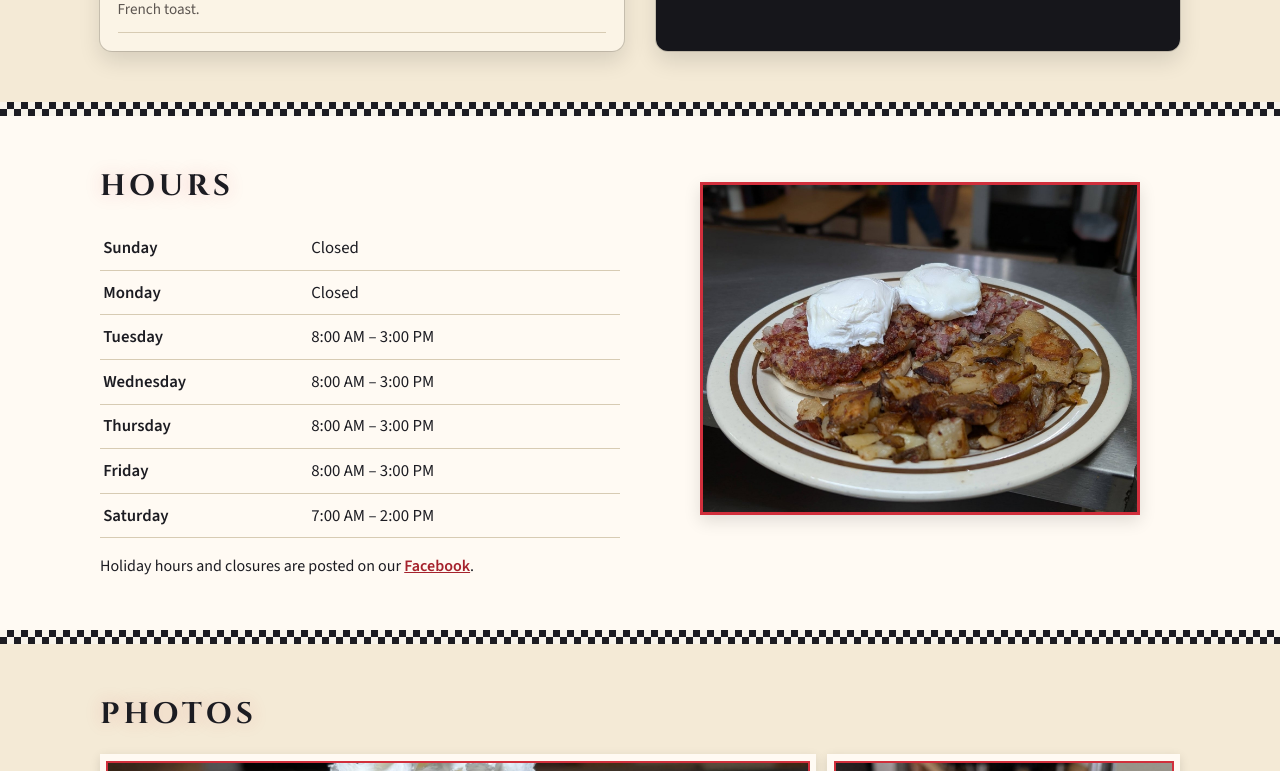
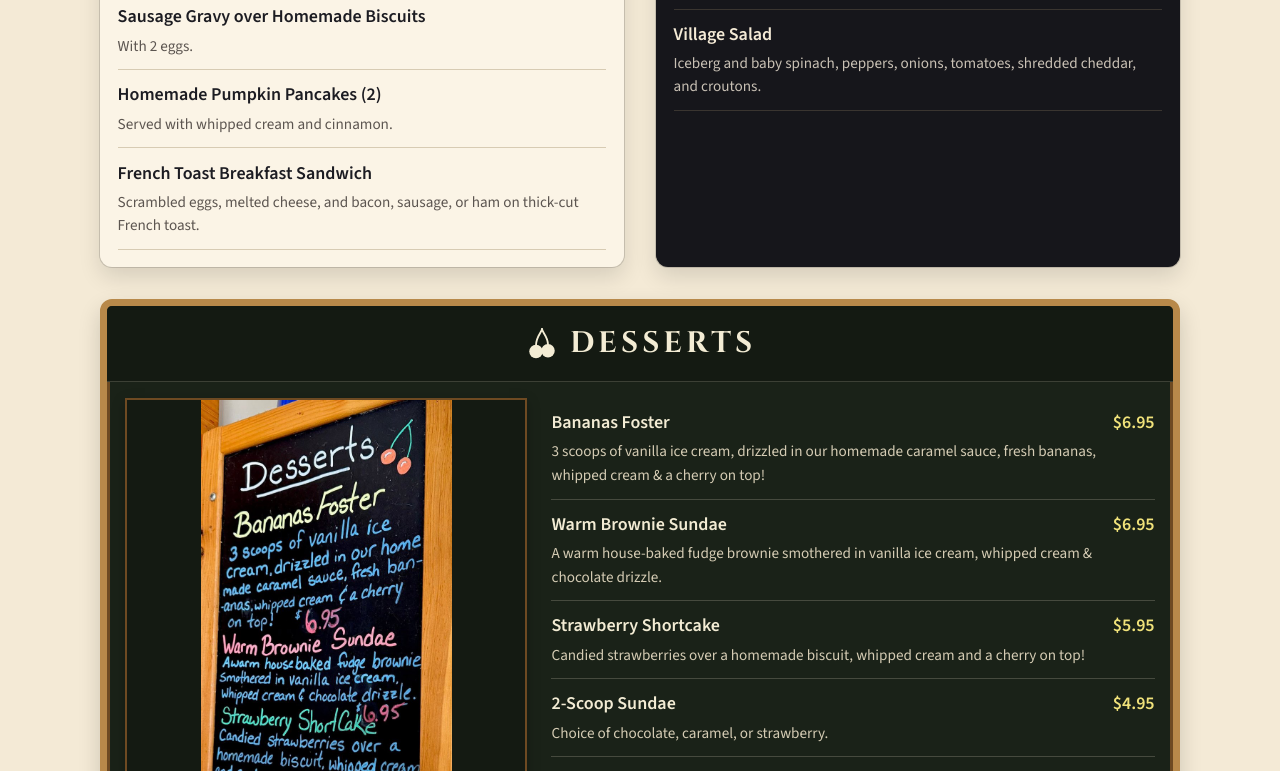
Before and after one commit to sreslol/resprod-previews, a plain HTML site: page village-diner-93959a91/index.html in a window 1280 px wide. Shown: the part 2029-2800 px from the top of the page. Drawn offline with Linux system fonts and the light colour scheme.

Commit message:
Update Village Diner preview

```diff
--- a/village-diner-93959a91/index.html
+++ b/village-diner-93959a91/index.html
@@ -56,10 +56,16 @@
     </a>
 
     <section class="section intro" id="intro">
-      <div class="wrap intro-copy">
-        <h2 class="section-title">Welcome</h2>
-        <p>We're a hometown diner on Floral Ave in Johnson City, serving breakfast and lunch for dine-in and pickup.</p>
-        <p>Stop in for a friendly meal, and check our Facebook for the day's specials. Google reviewers have rated us 4.7 stars from 784 reviews.</p>
+      <div class="wrap intro-grid">
+        <div class="intro-copy">
+          <h2 class="section-title">Welcome</h2>
+          <p>We're a hometown diner on Floral Ave in Johnson City, serving breakfast and lunch for dine-in and pickup.</p>
+          <p>Stop in for a friendly meal, and check our Facebook for the day's specials. Google reviewers have rated us 4.7 stars from 784 reviews.</p>
+        </div>
+        <figure class="intro-map">
+          <img src="images/interior-jc-map.jpg" width="1600" height="1119" alt="A framed illustrated map of Johnson City hanging on the diner wall.">
+          <figcaption>Hometown on the walls.</figcaption>
+        </figure>
       </div>
     </section>
 
@@ -68,9 +74,10 @@
     <section class="section" id="menu">
       <div class="wrap">
         <h1 class="section-title">Menu</h1>
-        <div class="menu-tabs" role="tablist" aria-label="Breakfast or lunch">
+        <div class="menu-tabs" role="tablist" aria-label="Breakfast, lunch, or desserts">
           <button type="button" class="menu-tab" role="tab" id="tab-breakfast" aria-controls="menu-breakfast" aria-selected="true" tabindex="0">Breakfast</button>
           <button type="button" class="menu-tab" role="tab" id="tab-lunch" aria-controls="menu-lunch" aria-selected="false" tabindex="-1">Lunch</button>
+          <button type="button" class="menu-tab" role="tab" id="tab-desserts" aria-controls="menu-desserts" aria-selected="false" tabindex="-1">Desserts</button>
         </div>
         <div class="menu-boards">
           <article class="menu-panel menu-panel-breakfast is-active" id="menu-breakfast" role="tabpanel" aria-labelledby="tab-breakfast">
@@ -156,6 +163,39 @@
                 <p class="item-desc">Iceberg and baby spinach, peppers, onions, tomatoes, shredded cheddar, and croutons.</p>
               </li>
             </ul>
+          </article>
+
+          <article class="menu-panel menu-panel-desserts" id="menu-desserts" role="tabpanel" aria-labelledby="tab-desserts">
+            <header class="menu-sign">
+              <svg class="menu-icon" xmlns="http://www.w3.org/2000/svg" viewBox="0 0 48 48" width="36" height="36" aria-hidden="true" focusable="false"><path fill="none" stroke="currentColor" stroke-width="2.5" stroke-linecap="round" d="M16 26C16 14 24 8 24 4"/><path fill="none" stroke="currentColor" stroke-width="2.5" stroke-linecap="round" d="M32 25C32 14 24 8 24 4"/><circle fill="currentColor" cx="16" cy="34" r="9"/><circle fill="currentColor" cx="32" cy="33" r="9"/></svg>
+              <h2>Desserts</h2>
+            </header>
+            <div class="desserts-body">
+              <figure class="desserts-photo">
+                <img src="images/dessert-board.jpg" width="704" height="1600" alt="The Village Diner desserts chalkboard.">
+              </figure>
+              <div class="desserts-list">
+                <ul class="menu-list">
+                  <li>
+                    <div class="item-row"><span class="item-name">Bananas Foster</span><span class="item-price">$6.95</span></div>
+                    <p class="item-desc">3 scoops of vanilla ice cream, drizzled in our homemade caramel sauce, fresh bananas, whipped cream &amp; a cherry on top!</p>
+                  </li>
+                  <li>
+                    <div class="item-row"><span class="item-name">Warm Brownie Sundae</span><span class="item-price">$6.95</span></div>
+                    <p class="item-desc">A warm house-baked fudge brownie smothered in vanilla ice cream, whipped cream &amp; chocolate drizzle.</p>
+                  </li>
+                  <li>
+                    <div class="item-row"><span class="item-name">Strawberry Shortcake</span><span class="item-price">$5.95</span></div>
+                    <p class="item-desc">Candied strawberries over a homemade biscuit, whipped cream and a cherry on top!</p>
+                  </li>
+                  <li>
+                    <div class="item-row"><span class="item-name">2-Scoop Sundae</span><span class="item-price">$4.95</span></div>
+                    <p class="item-desc">Choice of chocolate, caramel, or strawberry.</p>
+                  </li>
+                </ul>
+                <p class="desserts-note">Desserts change often, so check our <a href="https://www.facebook.com/thevillagedinerjc/" rel="noopener noreferrer">Facebook</a> for today's sweets and daily specials.</p>
+              </div>
+            </div>
           </article>
         </div>
       </div>
@@ -331,6 +371,15 @@
       if (mq.addEventListener) mq.addEventListener("change", syncMode);
       else if (mq.addListener) mq.addListener(syncMode);
       syncMode();
+
+      var initial = (location.hash || "").replace("#", "");
+      try {
+        var q = new URLSearchParams(location.search).get("panel");
+        if (q) initial = q;
+      } catch (e) {}
+      if (initial === "menu-breakfast" || initial === "menu-lunch" || initial === "menu-desserts") {
+        selectTab(initial);
+      }
     })();
   </script>
 </body>
--- a/village-diner-93959a91/styles.css
+++ b/village-diner-93959a91/styles.css
@@ -409,10 +409,14 @@ a:hover {
     var(--cream);
 }
 
+.intro-grid {
+  display: grid;
+  gap: 1.5rem;
+  align-items: center;
+}
+
 .intro-copy {
   max-width: 42rem;
-  margin-inline: auto;
-  text-align: center;
 }
 
 .intro-copy p {
@@ -422,6 +426,23 @@ a:hover {
 
 .intro-copy p:last-child {
   margin-bottom: 0;
+}
+
+.intro-map {
+  margin: 0;
+}
+
+.intro-map img {
+  width: 100%;
+  border: 3px solid var(--red);
+  box-shadow: 0 6px 16px rgba(0, 0, 0, 0.12);
+  background: var(--white);
+}
+
+.intro-map figcaption {
+  margin: 0.5rem 0 0;
+  font-weight: 600;
+  text-align: center;
 }
 
 /* Menu — two distinct boards */
@@ -535,6 +556,71 @@ a:hover {
 
 .menu-panel-lunch .item-desc {
   color: #c9c1b5;
+}
+
+.menu-panel-desserts {
+  background: #1a2218;
+  color: #f3ecd4;
+  border: 7px solid #b8894a;
+  box-shadow:
+    inset 0 0 0 3px #6e4a22,
+    0 10px 22px rgba(0, 0, 0, 0.16);
+}
+
+.menu-panel-desserts .menu-sign {
+  color: #f3ecd4;
+  background: #141a12;
+  border-bottom: 1px solid rgba(243, 236, 212, 0.18);
+}
+
+.desserts-body {
+  display: grid;
+  gap: 1rem;
+  padding: 0.85rem 1rem 0.5rem;
+}
+
+.desserts-photo {
+  margin: 0;
+}
+
+.desserts-photo img {
+  width: 100%;
+  height: auto;
+  max-height: 22rem;
+  object-fit: contain;
+  object-position: center top;
+  border: 2px solid #6e4a22;
+  box-shadow: 0 4px 12px rgba(0, 0, 0, 0.25);
+  background: #141a12;
+}
+
+.menu-panel-desserts .menu-list {
+  padding: 0;
+}
+
+.menu-panel-desserts .menu-list li {
+  border-bottom-color: rgba(243, 236, 212, 0.2);
+}
+
+.menu-panel-desserts .item-desc {
+  color: #d5ccb4;
+}
+
+.menu-panel-desserts .item-price {
+  font-weight: 700;
+  white-space: nowrap;
+  color: #f0e27a;
+}
+
+.desserts-note {
+  margin: 0.9rem 0 0.7rem;
+  color: #e8e0c8;
+  font-size: 1rem;
+}
+
+.desserts-note a {
+  color: #f3d27a;
+  font-weight: 600;
 }
 
 .menu-list {
@@ -797,6 +883,12 @@ a:hover {
     flex: 1 1 auto;
   }
 
+  .intro-grid {
+    grid-template-columns: 1fr 1fr;
+    gap: 2.5rem;
+    align-items: center;
+  }
+
   .menu-boards {
     grid-template-columns: 1fr 1fr;
     gap: 2rem;
@@ -811,6 +903,23 @@ a:hover {
 
   .menu-panel .menu-list {
     flex: 1;
+  }
+
+  .menu-panel-desserts {
+    grid-column: 1 / -1;
+  }
+
+  .desserts-body {
+    grid-template-columns: minmax(240px, 0.8fr) 1.2fr;
+    gap: 1.5rem;
+    align-items: start;
+    padding: 1rem 1.15rem 1rem;
+  }
+
+  .desserts-photo img {
+    max-height: 36rem;
+    object-fit: contain;
+    background: #141a12;
   }
 
   .hours-wrap,
@@ -881,6 +990,12 @@ a:hover {
     display: flex;
   }
 
+  .menu-tab {
+    font-size: 0.72rem;
+    letter-spacing: 0.05em;
+    padding: 0.3rem 0.2rem;
+  }
+
   .js .menu-boards.is-tabbed .menu-panel:not(.is-active) {
     display: none;
   }
```
Also changed, not shown: village-diner-93959a91/images/dessert-board.jpg (added), village-diner-93959a91/images/interior-jc-map.jpg (added).
